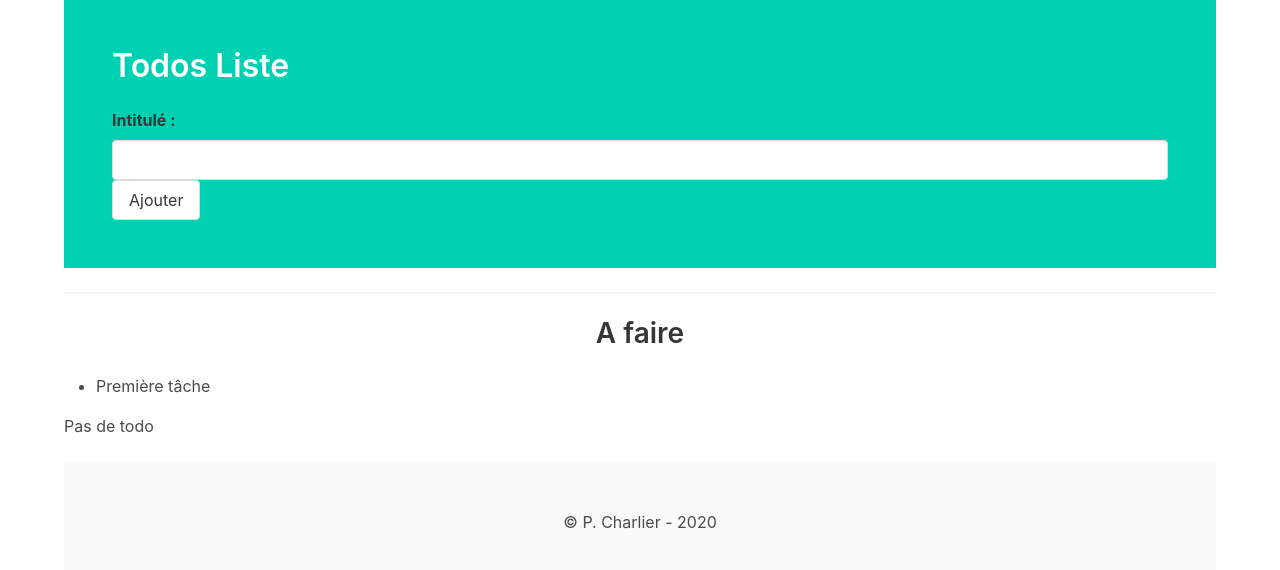
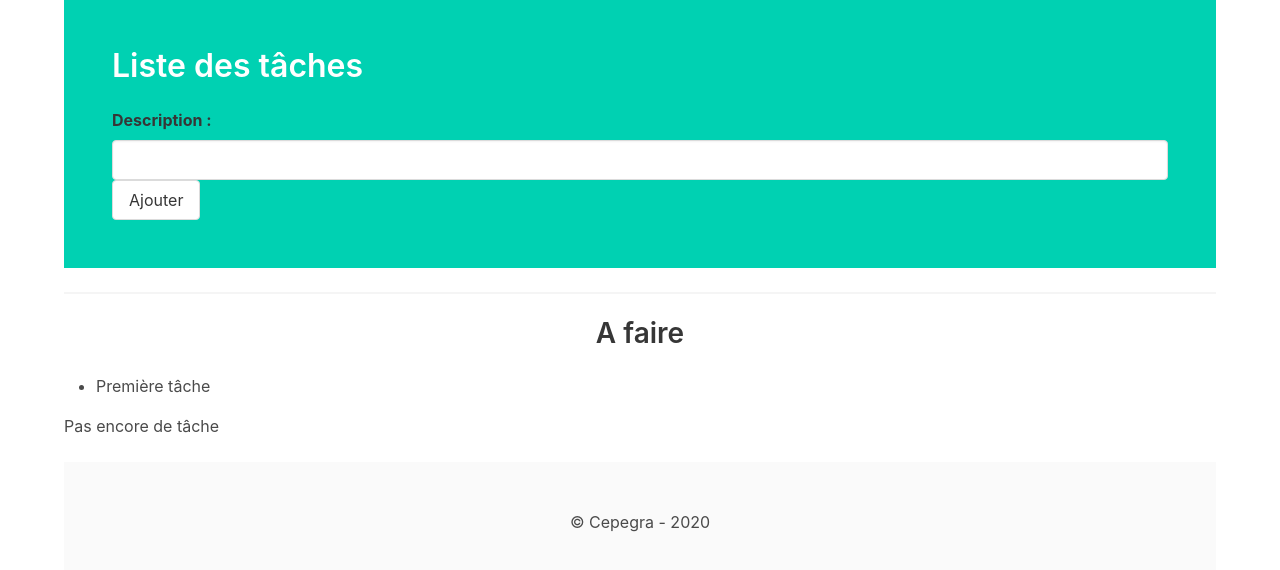
Before and after one commit to pcharli/todos, a website built with Parcel: page index.html in a window 1280 px wide. Built offline with nearby package versions, Linux system fonts and the light colour scheme.

Commit message:
update textes

```diff
--- a/index.html
+++ b/index.html
@@ -3,24 +3,17 @@
 <head>
     <meta charset="UTF-8">
     <meta name="viewport" content="width=device-width, initial-scale=1.0">
-    <title>ToDos liste</title>
-    <script src="https://cdnjs.cloudflare.com/ajax/libs/vue/2.6.11/vue.js"></script>
-   <!-- <link rel="stylesheet" href="https://cdnjs.cloudflare.com/ajax/libs/bulma/0.8.1/css/bulma.min.css">-->
+    <title>Gestion de tâches</title>
     <link rel="stylesheet" href="styles.scss">
-    <style>
-        input {
-    color: black !important;
-}
-    </style>
 </head>
 <body>
     <div class="container" id="app">
         <header class="hero is-primary">
             <div class="hero-body">
-            <h1 class="title">Todos Liste</h1>
+            <h1 class="title">Liste des tâches</h1>
             <form action="" class="form">
 
-                <label for="" class="label">Intitulé : </label>
+                <label for="" class="label">Description : </label>
                 <input type="text" class="input">
                 <button class="button">Ajouter</button>
 
@@ -35,10 +28,10 @@
                Première tâche
                 </li>
             </ul>
-            <p>Pas de todo</p>
+            <p>Pas encore de tâche</p>
         </main>
         <footer class="footer hero">
-            <p class="content has-text-centered">&copy; P. Charlier - 2020</p>
+            <p class="content has-text-centered">&copy; Cepegra - 2020</p>
         </footer>
     </div>
     <script src="./todos.js"></script>
```
